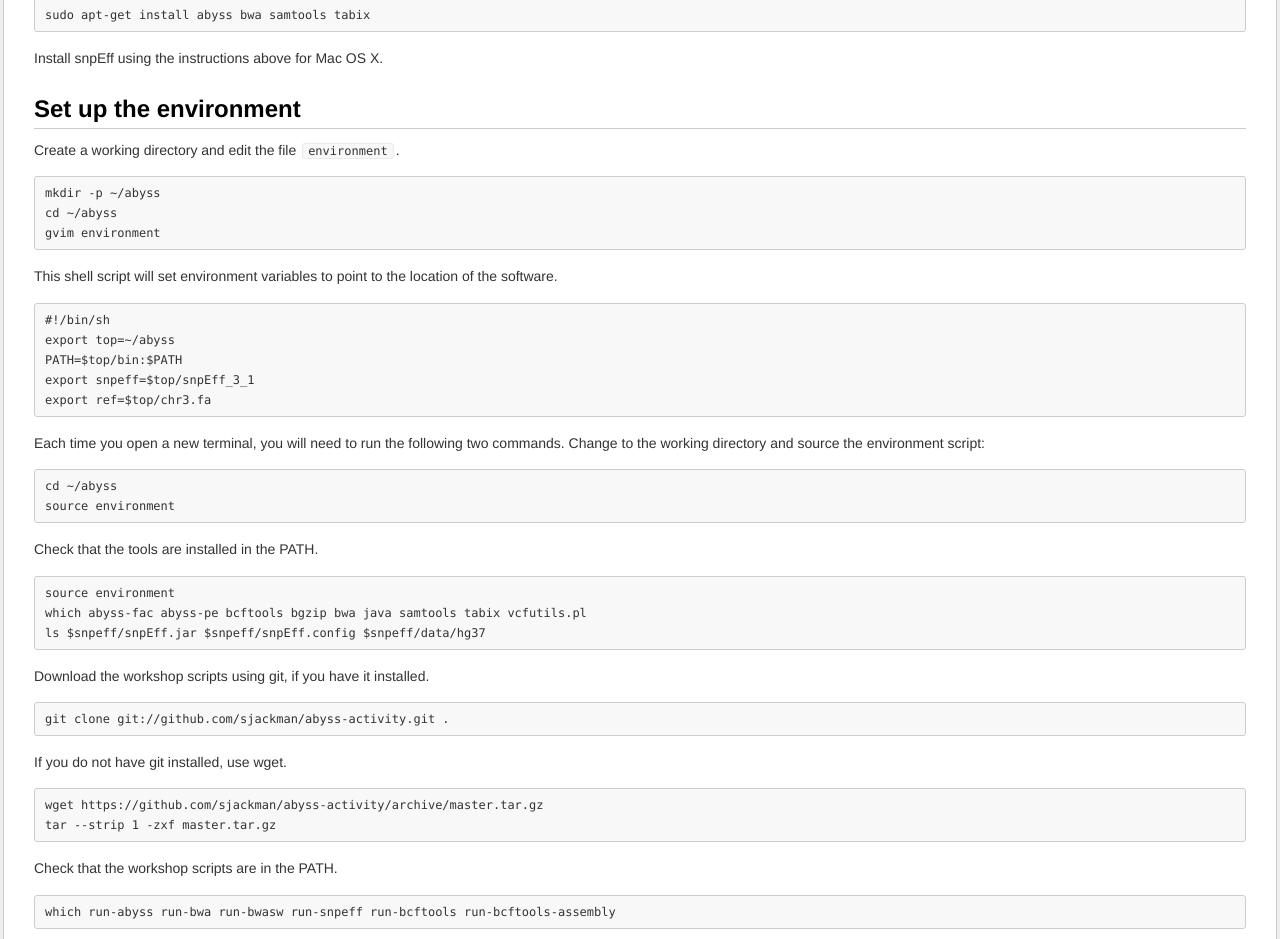
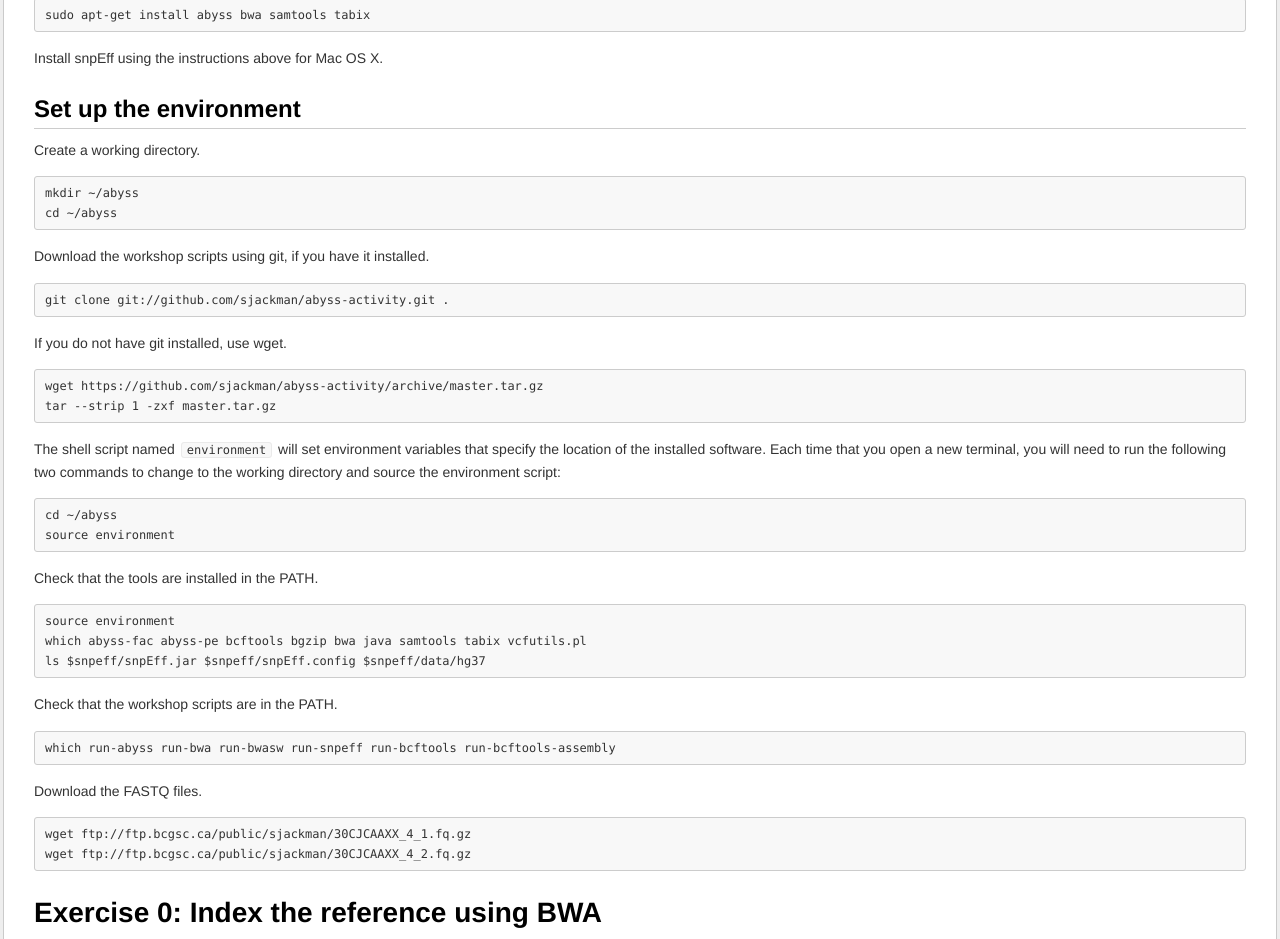
Before and after one commit to sjackman/abyss-activity, a plain HTML site: page index.html in a window 1280 px wide. Shown: the part 1680-2619 px from the top of the page. Drawn offline with nearby package versions, Linux system fonts and the light colour scheme.

Commit message:
Update the Getting Started section
Download the workshop scripts before checking for installed software.

```diff
--- a/index.html
+++ b/index.html
@@ -126,36 +126,10 @@
 
 <h2>Set up the environment</h2>
 
-<p>Create a working directory and edit the file <code>environment</code>.</p>
+<p>Create a working directory.</p>
 
-<pre><code>mkdir -p ~/abyss
+<pre><code>mkdir ~/abyss
 cd ~/abyss
-gvim environment
-</code></pre>
-
-<p>This shell script will set environment variables to point to the
-location of the software.</p>
-
-<pre><code>#!/bin/sh
-export top=~/abyss
-PATH=$top/bin:$PATH
-export snpeff=$top/snpEff_3_1
-export ref=$top/chr3.fa
-</code></pre>
-
-<p>Each time you open a new terminal, you will need to run the following
-two commands. Change to the working directory and source the
-environment script:</p>
-
-<pre><code>cd ~/abyss
-source environment
-</code></pre>
-
-<p>Check that the tools are installed in the PATH.</p>
-
-<pre><code>source environment
-which abyss-fac abyss-pe bcftools bgzip bwa java samtools tabix vcfutils.pl
-ls $snpeff/snpEff.jar $snpeff/snpEff.config $snpeff/data/hg37
 </code></pre>
 
 <p>Download the workshop scripts using git, if you have it installed.</p>
@@ -167,6 +141,23 @@
 
 <pre><code>wget https://github.com/sjackman/abyss-activity/archive/master.tar.gz
 tar --strip 1 -zxf master.tar.gz
+</code></pre>
+
+<p>The shell script named <code>environment</code> will set environment variables
+that specify the location of the installed software. Each time that
+you open a new terminal, you will need to run the following two
+commands to change to the working directory and source the environment
+script:</p>
+
+<pre><code>cd ~/abyss
+source environment
+</code></pre>
+
+<p>Check that the tools are installed in the PATH.</p>
+
+<pre><code>source environment
+which abyss-fac abyss-pe bcftools bgzip bwa java samtools tabix vcfutils.pl
+ls $snpeff/snpEff.jar $snpeff/snpEff.config $snpeff/data/hg37
 </code></pre>
 
 <p>Check that the workshop scripts are in the PATH.</p>
```
Also changed, not shown: 1 other file.
